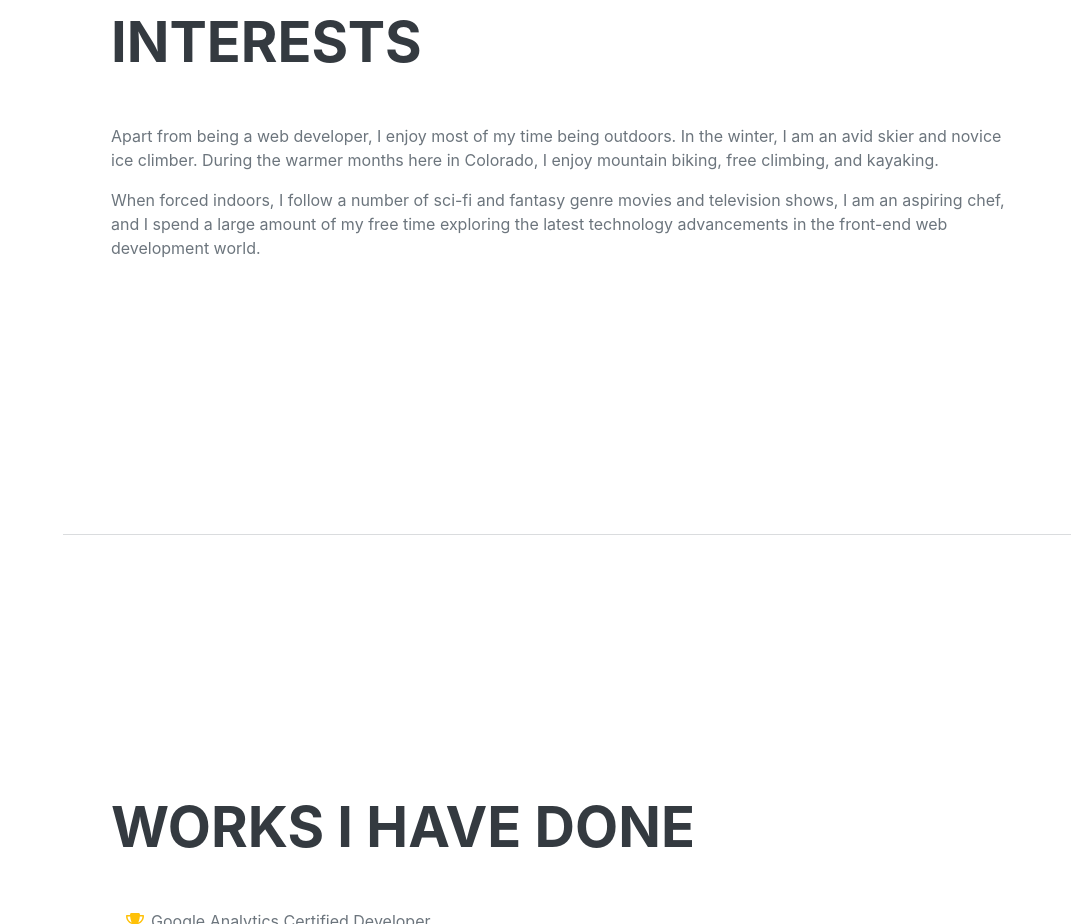
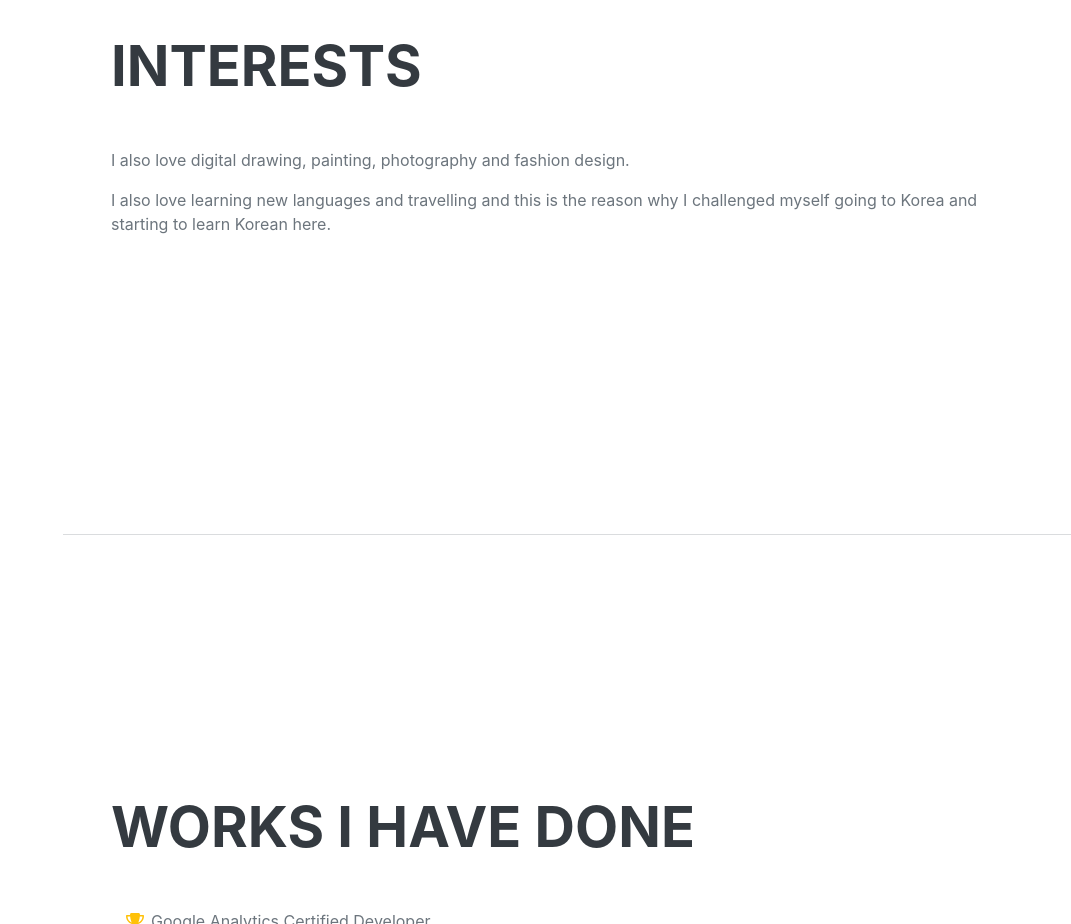
Before and after one commit to alicepg/ResumeWorkshop, a plain HTML site: page index.html in a window 1280 px wide. Shown: the part 3620-4544 px from the top of the page, without its empty margins (209-1280 px from the left). Drawn offline with nearby package versions, Linux system fonts and the light colour scheme; a web font is replaced by a local one.

Commit message:
new version 1

```diff
--- a/index.html
+++ b/index.html
@@ -161,8 +161,8 @@
             <section class="resume-section" id="hobbies">
                 <div class="resume-section-content">
                     <h2 class="mb-5">Interests</h2>
-                    <p>Apart from being a web developer, I enjoy most of my time being outdoors. In the winter, I am an avid skier and novice ice climber. During the warmer months here in Colorado, I enjoy mountain biking, free climbing, and kayaking.</p>
-                    <p class="mb-0">When forced indoors, I follow a number of sci-fi and fantasy genre movies and television shows, I am an aspiring chef, and I spend a large amount of my free time exploring the latest technology advancements in the front-end web development world.</p>
+                    <p>I also love digital drawing, painting, photography and fashion design.</p>
+                    <p class="mb-0">I also love learning new languages and travelling and this is the reason why I challenged myself going to Korea and starting to learn Korean here.</p>
                 </div>
             </section>
             <hr class="m-0" />
```
